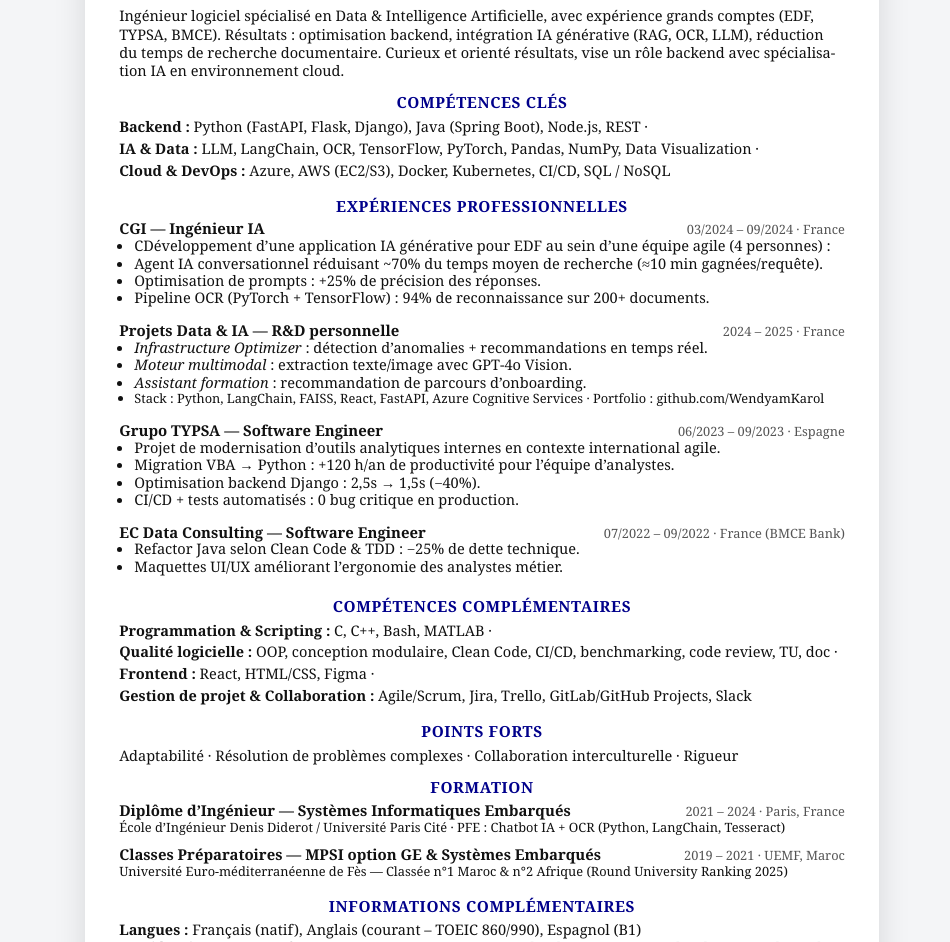
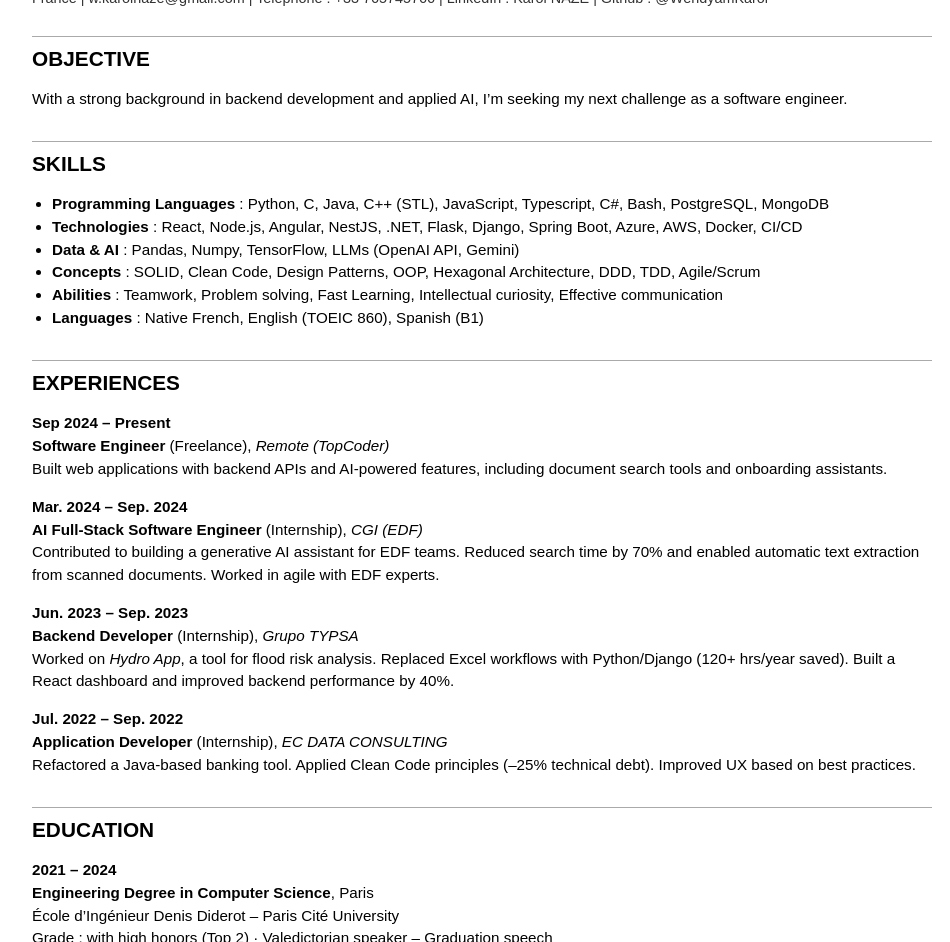
Before and after one commit to WendyamKarol/karol-naze-html-resume, a plain HTML site: page index.html in a window 1280 px wide. Shown: the part 167-1109 px from the top of the page, without its empty margins (158-1108 px from the left). Drawn offline with Linux system fonts and the light colour scheme.

Commit message:
Updated resume

```diff
--- a/index.html
+++ b/index.html
@@ -1,203 +1,129 @@
-<!doctype html>
-<html lang="fr">
+<!DOCTYPE html>
+<html lang="en">
 <head>
-  <meta charset="utf-8" />
-  <meta http-equiv="Content-Language" content="fr-FR" />
-  <meta name="viewport" content="width=device-width, initial-scale=1" />
-  <title>CV — Karol NAZE</title>
+    <meta charset="UTF-8" />
+    <meta name="viewport" content="width=device-width, initial-scale=1.0" />
+    <title>Karol NAZE - CV</title>
     <style>
-    :root{
-      --font-family: Cambria, "Times New Roman", Times, serif;
-      --font-size: 10.9pt;
-      --line: 1.25;
-      --text: #111;
-      --muted: #555;
-      --accent: darkblue;
-      --rule: #d9d9d9;
-      --pad: 9mm;
-      --gap: 2mm;
-      --section-gap: 4mm;
+        body {
+            font-family: Arial, sans-serif;
+            background: #f9f9f9;
+            color: #000;
+            margin: 0;
+            padding: 0;
         }
 
-    @media screen{
-      html,body{height:100%}
-      body{margin:0; background:#f4f5f7; padding:20px}
-      .page{width:210mm; min-height:297mm; margin:0 auto; background:white; box-shadow:0 10px 30px rgba(0,0,0,.12)}
+        .container {
+            max-width: 900px;
+            margin: 40px auto;
+            padding: 40px;
+            background: #fff;
+            box-shadow: 0 0 10px rgba(0,0,0,0.1);
         }
 
-    @media print{
-      @page{ size:A4; margin:0 }
-      html,body{width:210mm;height:297mm}
-      body{margin:0;background:transparent}
-      .page{ box-shadow:none }
-      .page{ --font-size:10.7pt; --line:1.22 }
-      .no-break{ break-inside: avoid; page-break-inside: avoid; }
+        h1 {
+            font-size: 2.5rem;
+            margin-bottom: 5px;
         }
 
-    *{ box-sizing:border-box }
-    .page{ font-family:var(--font-family); font-size:var(--font-size); line-height:var(--line); color:var(--text); padding:var(--pad); -webkit-print-color-adjust:exact; print-color-adjust:exact; -webkit-font-smoothing:antialiased; hyphens:auto; }
-    h1,h2,h3{ margin:0; line-height:1.1; text-align:center }
-    h1{ font-size:19pt; font-weight:700; letter-spacing:.02em }
-    h2{ font-size:11.5pt; font-weight:700; color:var(--accent); text-transform:uppercase; letter-spacing:.04em; margin-top:3mm; margin-bottom:1.5mm }
-    h3{ font-size:11.2pt; font-weight:700 }
-    p{ margin:0 }
-    ul{ margin:0; padding-left:4mm }
-    li{ margin:0; line-height:1.2 }
-    .muted{ color:var(--muted) }
-    .small{ font-size:9.6pt }
+        .contact {
+            margin-bottom: 30px;
+        }
 
-    .stack{ display:flex; flex-direction:column; gap:var(--gap) }
-    .section{ margin-top:var(--section-gap) }
-    .rule{ height:1px; background:var(--rule); margin: var(--gap) 0 }
-    .row{ display:flex; align-items:baseline; justify-content:space-between; gap:4mm }
-    .header .title{ font-weight:600 }
-    .contact{ display:flex; flex-wrap:wrap; gap:3mm 6mm }
-    .contact a{ color:inherit; text-decoration:none }
-    .tight p,.tight li{ margin:0 }
-    .tight .item{ margin-bottom:1mm }
-    .item{ break-inside:avoid; page-break-inside:avoid }
+        .section {
+            margin-bottom: 30px;
+        }
 
-    /* Ajustements compacité */
-    .section.skills .stack,
-    .section.complementaires .stack { gap:0 }
-    .section.skills .item,
-    .section.complementaires .item { display:inline }
-    .section.skills .item:not(:last-child)::after,
-    .section.complementaires .item:not(:last-child)::after { content:" · " }
-    .section.experiences .item { margin-bottom:2mm }
+        h2 {
+            font-size: 1.3rem;
+            border-top: 1px solid #aaa;
+            padding-top: 10px;
+            margin-top: 20px;
+            text-transform: uppercase;
+        }
+
+        h3 {
+            font-size: 1.1rem;
+            margin: 10px 0 5px;
+        }
+
+        p, li {
+            font-size: 0.95rem;
+            line-height: 1.5;
+        }
+
+        ul {
+            padding-left: 20px;
+        }
+
+        .bold { font-weight: bold; }
+        .italic { font-style: italic; }
+        .small { font-size: 0.9rem; color: #333; }
     </style>
 </head>
 <body>
-  <div class="page tight">
-    <header class="header stack">
-      <div class="row">
+    <div class="container">
         <h1>Karol NAZE</h1>
-        <span class="small muted">France</span>
+        <div class="contact small">
+            France | w.karolnaze@gmail.com | Telephone : +33 765745766 | LinkedIn : Karol NAZE | Github : @WendyamKarol
         </div>
-      <div class="row">
-        <div class="title">Software Engineer – Backend & IA</div>
-        <div class="contact small">
-          <a href="mailto:w.karolnaze@gmail.com">w.karolnaze@gmail.com</a>
-          <span>·</span>
-          <a href="tel:+33765745766">+33 7 65 74 57 66</a>
-          <span>·</span>
-          <a href="https://www.linkedin.com/in/karol-naze/">linkedin.com/in/karol-naze</a>
+
+        <div class="section">
+            <h2>Objective</h2>
+            <p>With a strong background in backend development and applied AI, I’m seeking my next challenge as a software engineer.</p>
         </div>
+
+        <div class="section">
+            <h2>Skills</h2>
+            <ul>
+                <li><span class="bold">Programming Languages</span> : Python, C, Java, C++ (STL), JavaScript, Typescript, C#, Bash, PostgreSQL, MongoDB</li>
+                <li><span class="bold">Technologies</span> : React, Node.js, Angular, NestJS, .NET, Flask, Django, Spring Boot, Azure, AWS, Docker, CI/CD</li>
+                <li><span class="bold">Data & AI</span> : Pandas, Numpy, TensorFlow, LLMs (OpenAI API, Gemini)</li>
+                <li><span class="bold">Concepts</span> : SOLID, Clean Code, Design Patterns, OOP, Hexagonal Architecture, DDD, TDD, Agile/Scrum</li>
+                <li><span class="bold">Abilities</span> : Teamwork, Problem solving, Fast Learning, Intellectual curiosity, Effective communication</li>
+                <li><span class="bold">Languages</span> : Native French, English (TOEIC 860), Spanish (B1)</li>
+            </ul>
         </div>
-      <div class="rule"></div>
-    </header>
 
-    <section aria-label="Résumé" class="section">
-      <p>
-        Ingénieur logiciel spécialisé en Data & Intelligence Artificielle, avec expérience grands comptes (EDF, TYPSA, BMCE). Résultats : optimisation backend, intégration IA générative (RAG, OCR, LLM), réduction du temps de recherche documentaire. Curieux et orienté résultats, vise un rôle backend avec spécialisation IA en environnement cloud.
-      </p>
-    </section>
+        <div class="section">
+            <h2>Experiences</h2>
+            <p><span class="bold">Sep 2024 – Present</span><br />
+            <span class="bold">Software Engineer</span> (Freelance), <span class="italic">Remote (TopCoder)</span><br />
+            Built web applications with backend APIs and AI-powered features, including document search tools and onboarding assistants.</p>
 
-    <section class="section skills">
-      <h2>Compétences clés</h2>
-      <div class="stack">
-        <div class="item"><strong>Backend :</strong> Python (FastAPI, Flask, Django), Java (Spring Boot), Node.js, REST</div>
-        <div class="item"><strong>IA & Data :</strong> LLM, LangChain, OCR, TensorFlow, PyTorch, Pandas, NumPy, Data Visualization</div>
-        <div class="item"><strong>Cloud & DevOps :</strong> Azure, AWS (EC2/S3), Docker, Kubernetes, CI/CD, SQL / NoSQL</div>
+            <p><span class="bold">Mar. 2024 – Sep. 2024</span><br />
+            <span class="bold">AI Full-Stack Software Engineer</span> (Internship), <span class="italic">CGI (EDF)</span><br />
+            Contributed to building a generative AI assistant for EDF teams. Reduced search time by 70% and enabled automatic text extraction from scanned documents. Worked in agile with EDF experts.</p>
+
+            <p><span class="bold">Jun. 2023 – Sep. 2023</span><br />
+            <span class="bold">Backend Developer</span> (Internship), <span class="italic">Grupo TYPSA</span><br />
+            Worked on <i>Hydro App</i>, a tool for flood risk analysis. Replaced Excel workflows with Python/Django (120+ hrs/year saved). Built a React dashboard and improved backend performance by 40%.</p>
+
+            <p><span class="bold">Jul. 2022 – Sep. 2022</span><br />
+            <span class="bold">Application Developer</span> (Internship), <span class="italic">EC DATA CONSULTING</span><br />
+            Refactored a Java-based banking tool. Applied Clean Code principles (–25% technical debt). Improved UX based on best practices.</p>
         </div>
-    </section>
 
-    <section class="section experiences">
-      <h2>Expériences professionnelles</h2>
-      <div class="stack">
-        <article class="item">
-          <div class="row">
-            <h3>CGI — Ingénieur IA</h3>
-            <span class="small muted">03/2024 – 09/2024 · France</span>
+        <div class="section">
+            <h2>Education</h2>
+            <p><span class="bold">2021 – 2024</span><br />
+            <span class="bold">Engineering Degree in Computer Science</span>, Paris<br />
+            École d’Ingénieur Denis Diderot – Paris Cité University<br />
+            Grade : with high honors (Top 2) · Valedictorian speaker – Graduation speech</p>
+
+            <p><span class="bold">2019 – 2021</span><br />
+            <span class="bold">Preparatory Classes (Mathematics & Computer Science)</span>, Morocco<br />
+            Euromed University of Fez (UEMF)<br />
+            Admitted through entrance exam with merit-based scholarship (INSA Euro-Med program)</p>
         </div>
+
+        <div class="section">
+            <h2>Certification</h2>
             <ul>
-            <li>CDéveloppement d’une application IA générative pour EDF au sein d’une équipe agile (4 personnes) :</li>
-            <li>Agent IA conversationnel réduisant ~70% du temps moyen de recherche (≈10 min gagnées/requête).</li>
-            <li>Optimisation de prompts : +25% de précision des réponses.</li>
-            <li>Pipeline OCR (PyTorch + TensorFlow) : 94% de reconnaissance sur 200+ documents.</li>
+                <li>Microsoft Azure AI Engineer Associate (AI-102)</li>
+                <li>AWS Certified Cloud Practitioner</li>
             </ul>
-        </article>
-
-        <article class="item">
-          <div class="row">
-            <h3>Projets Data & IA — R&D personnelle</h3>
-            <span class="small muted">2024 – 2025 · France</span>
         </div>
-          <ul>
-            <li><em>Infrastructure Optimizer</em> : détection d’anomalies + recommandations en temps réel.</li>
-            <li><em>Moteur multimodal</em> : extraction texte/image avec GPT-4o Vision.</li>
-            <li><em>Assistant formation</em> : recommandation de parcours d’onboarding.</li>
-            <li class="small">Stack : Python, LangChain, FAISS, React, FastAPI, Azure Cognitive Services · Portfolio : github.com/WendyamKarol</li>
-          </ul>
-        </article>
-
-        <article class="item">
-          <div class="row">
-            <h3>Grupo TYPSA — Software Engineer</h3>
-            <span class="small muted">06/2023 – 09/2023 · Espagne</span>
-          </div>
-          <ul>
-            <li>Projet de modernisation d’outils analytiques internes en contexte international agile.</li>
-            <li>Migration VBA → Python : +120 h/an de productivité pour l’équipe d’analystes.</li>
-            <li>Optimisation backend Django : 2,5s → 1,5s (−40%).</li>
-            <li>CI/CD + tests automatisés : 0 bug critique en production.</li>
-          </ul>
-        </article>
-
-        <article class="item">
-          <div class="row">
-            <h3>EC Data Consulting — Software Engineer</h3>
-            <span class="small muted">07/2022 – 09/2022 · France (BMCE Bank)</span>
-          </div>
-          <ul>
-            <li>Refactor Java selon Clean Code & TDD : −25% de dette technique.</li>
-            <li>Maquettes UI/UX améliorant l’ergonomie des analystes métier.</li>
-          </ul>
-        </article>
-      </div>
-    </section>
-
-    <section class="section complementaires">
-      <h2>Compétences complémentaires</h2>
-      <div class="stack">
-        <div class="item"><strong>Programmation & Scripting :</strong> C, C++, Bash, MATLAB</div>
-        <div class="item"><strong>Qualité logicielle :</strong> OOP, conception modulaire, Clean Code, CI/CD, benchmarking, code review, TU, doc</div>
-        <div class="item"><strong>Frontend :</strong> React, HTML/CSS, Figma</div>
-        <div class="item"><strong>Gestion de projet & Collaboration :</strong> Agile/Scrum, Jira, Trello, GitLab/GitHub Projects, Slack</div>
-      </div>
-    </section>
-
-    <section class="section">
-      <h2>Points forts</h2>
-      <p>Adaptabilité · Résolution de problèmes complexes · Collaboration interculturelle · Rigueur</p>
-    </section>
-
-    <section class="section">
-      <h2>Formation</h2>
-      <div class="stack">
-        <article class="item">
-          <div class="row">
-            <h3>Diplôme d’Ingénieur — Systèmes Informatiques Embarqués</h3>
-            <span class="small muted">2021 – 2024 · Paris, France</span>
-          </div>
-          <p class="small">École d’Ingénieur Denis Diderot / Université Paris Cité · PFE : Chatbot IA + OCR (Python, LangChain, Tesseract)</p>
-        </article>
-        <article class="item">
-          <div class="row">
-            <h3>Classes Préparatoires — MPSI option GE & Systèmes Embarqués</h3>
-            <span class="small muted">2019 – 2021 · UEMF, Maroc</span>
-          </div>
-          <p class="small">Université Euro-méditerranéenne de Fès — Classée n°1 Maroc & n°2 Afrique (Round University Ranking 2025)</p>
-        </article>
-      </div>
-    </section>
-
-    <section class="section">
-  <h2>Informations complémentaires</h2>
-  <p><strong>Langues :</strong> Français (natif), Anglais (courant – TOEIC 860/990), Espagnol (B1)<br>
-  <strong>Certifications :</strong> Microsoft Azure AI Engineer (2024) · AWS Cloud Practitioner · Columbia — AI Through Visualization (2025)<br>
-  <strong>Loisirs :</strong> Football (milieu central), CrossFit, Voyages, Lecture, Bénévolat (Organisation Aéronautique et Spatiale Africaine – 2025)</p>
-</section>
     </div>
 </body>
 </html>
```
Lines whose indentation alone changed are shown as unchanged.
